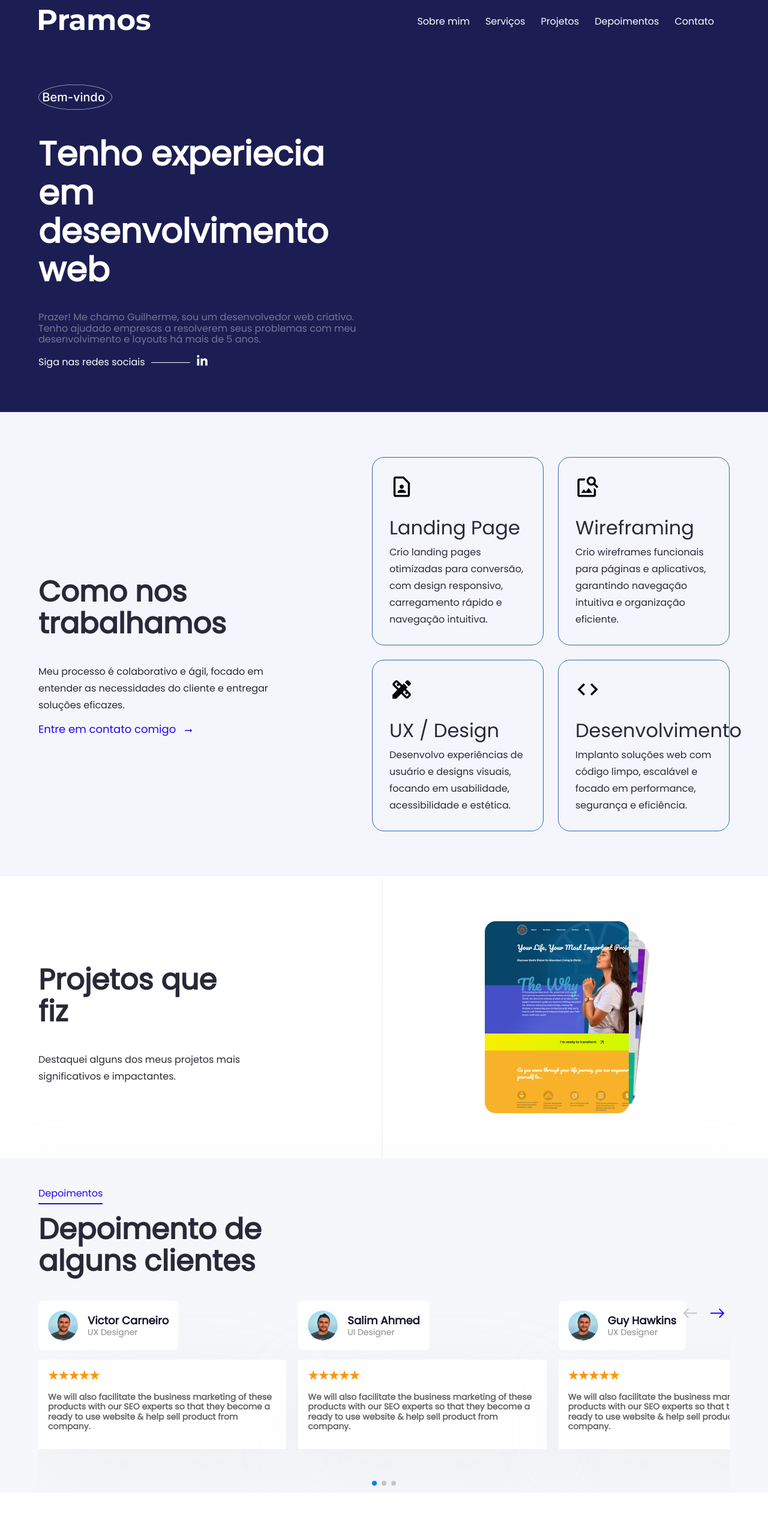
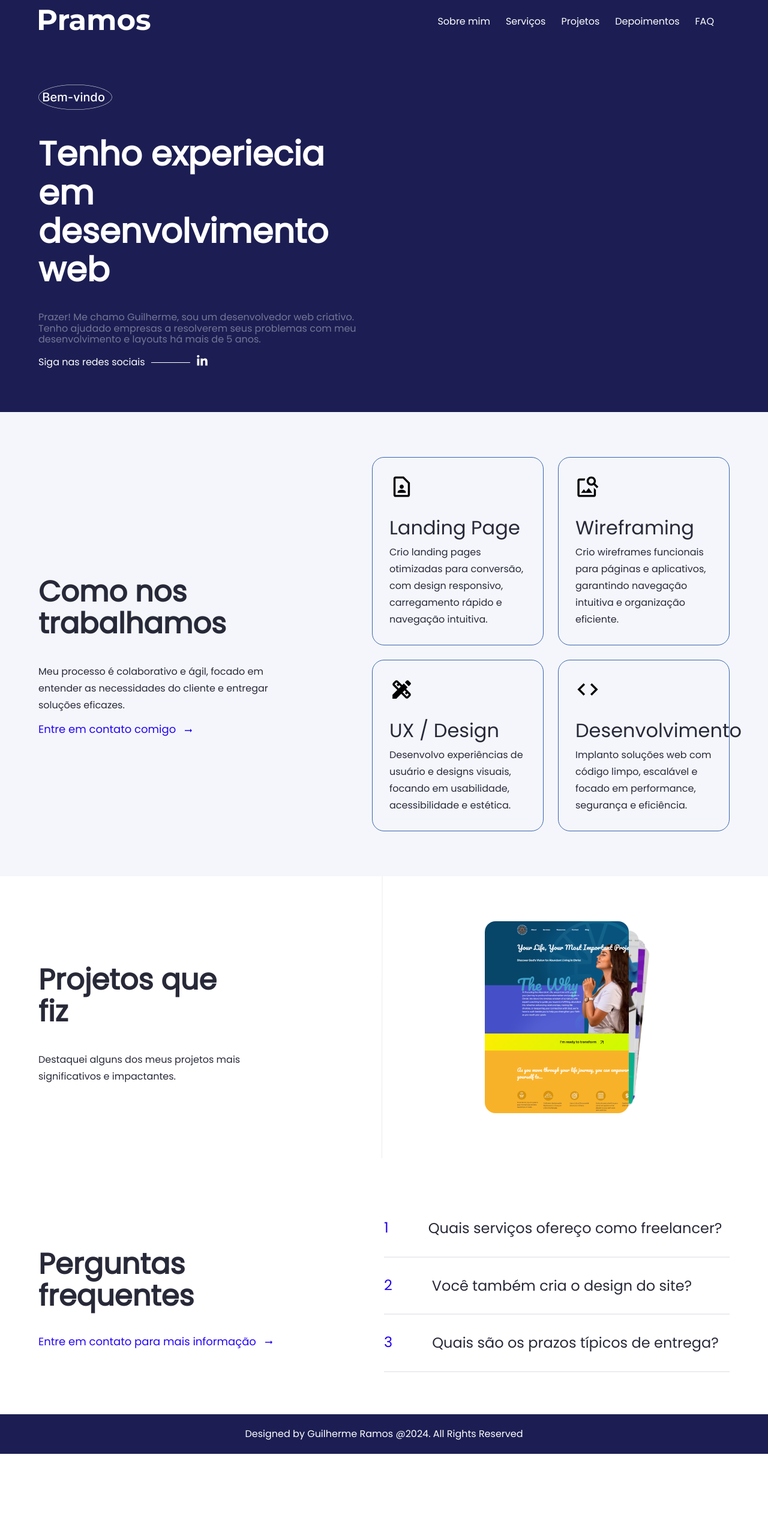
Before and after one commit to guipramos/portfolio, a Next.js app: page / in a window 1280 px wide. Shown: the top 2566 px of the page at 60% size. After the commit the page ends 2424 px from the top, so only its background shows below. Built offline with nearby package versions, Linux system fonts and the light colour scheme.

Commit message:
feat: Inserindo ancora no header do menu

```diff
--- a/src/app/components/ComoNosTrabalhamos/index.js
+++ b/src/app/components/ComoNosTrabalhamos/index.js
@@ -36,7 +36,7 @@ const portfolioServices = {
 
 const ComoNosTrabalhamos = () => {
   return (
-    <section className="comoNosTrabalhamos">
+    <section id="servicos" className="comoNosTrabalhamos">
       <div className="container container-flex">
         <article className="comoNosTrabalhamos-text">
           <h2>
--- a/src/app/components/Header/index.js
+++ b/src/app/components/Header/index.js
@@ -29,19 +29,19 @@ const Header = () => {
         <nav className={`header-menu ${isMenuOpen ? "open" : ""}`}>
           <ul>
             <li>
-              <a href="">Sobre mim</a>
+              <a href="#">Sobre mim</a>
             </li>
             <li>
-              <a href="">Serviços</a>
+              <a href="#servicos">Serviços</a>
             </li>
             <li>
-              <a href="">Projetos</a>
+              <a href="#projetos">Projetos</a>
             </li>
             <li>
-              <a href="">Depoimentos</a>
+              <a href="#depoimentos">Depoimentos</a>
             </li>
             <li>
-              <a href="">Contato</a>
+              <a href="#faq">FAQ</a>
             </li>
           </ul>
         </nav>
--- a/src/app/components/PerguntasFrequentes/index.js
+++ b/src/app/components/PerguntasFrequentes/index.js
@@ -32,7 +32,7 @@ const AccordionItem = ({ title, content }) => {
   };
 
   return (
-    <article className="accordion-item">
+    <article id="faq" className="accordion-item">
       <button className="accordion-header" onClick={handleToggle}>
         {title}
       </button>
--- a/src/app/components/ProjetosQueFiz/index.js
+++ b/src/app/components/ProjetosQueFiz/index.js
@@ -33,7 +33,7 @@ const projectsIFinished = {
 
 const ProjetosQueFiz = () => {
   return (
-    <section className="projetosQueFiz">
+    <section id="projetos" className="projetosQueFiz">
       <div className="container container-flex">
         <article className="projetosQueFiz-text">
           <h2>
--- a/src/app/components/Testimonials/Testimonials.js
+++ b/src/app/components/Testimonials/Testimonials.js
@@ -47,7 +47,7 @@ const testimonials = [
 
 const Testimonials = () => {
   return (
-    <section className="testimonialsSection">
+    <section id="depoimentos" className="testimonialsSection">
       <div className="container">
         <article className="testimonialsSection-text">
           <h2>Depoimentos</h2>
--- a/src/app/page.js
+++ b/src/app/page.js
@@ -14,7 +14,7 @@ export default function Home() {
       <main className="main">
         <ComoNosTrabalhamos />
         <ProjetosQueFiz />
-        <Testimonials />
+        {/* <Testimonials /> */}
         <PerguntasFrequentes />
       </main>
       <footer>
--- a/src/styles/_normalize.scss
+++ b/src/styles/_normalize.scss
@@ -15,6 +15,7 @@ body {
 html {
   line-height: 1.15; /* 1 */
   -webkit-text-size-adjust: 100%; /* 2 */
+  scroll-behavior: smooth;
 }
 
 /* Sections
```
